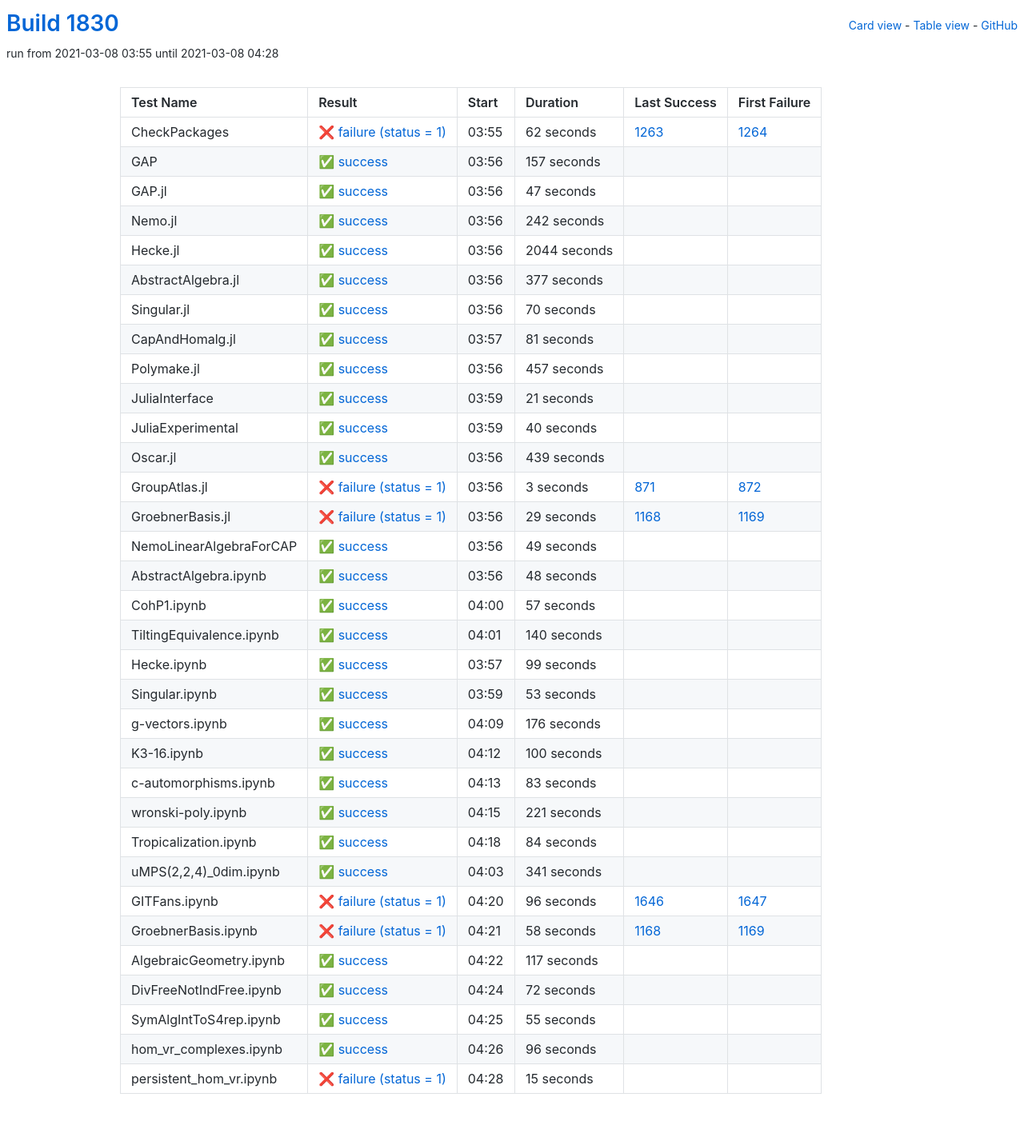
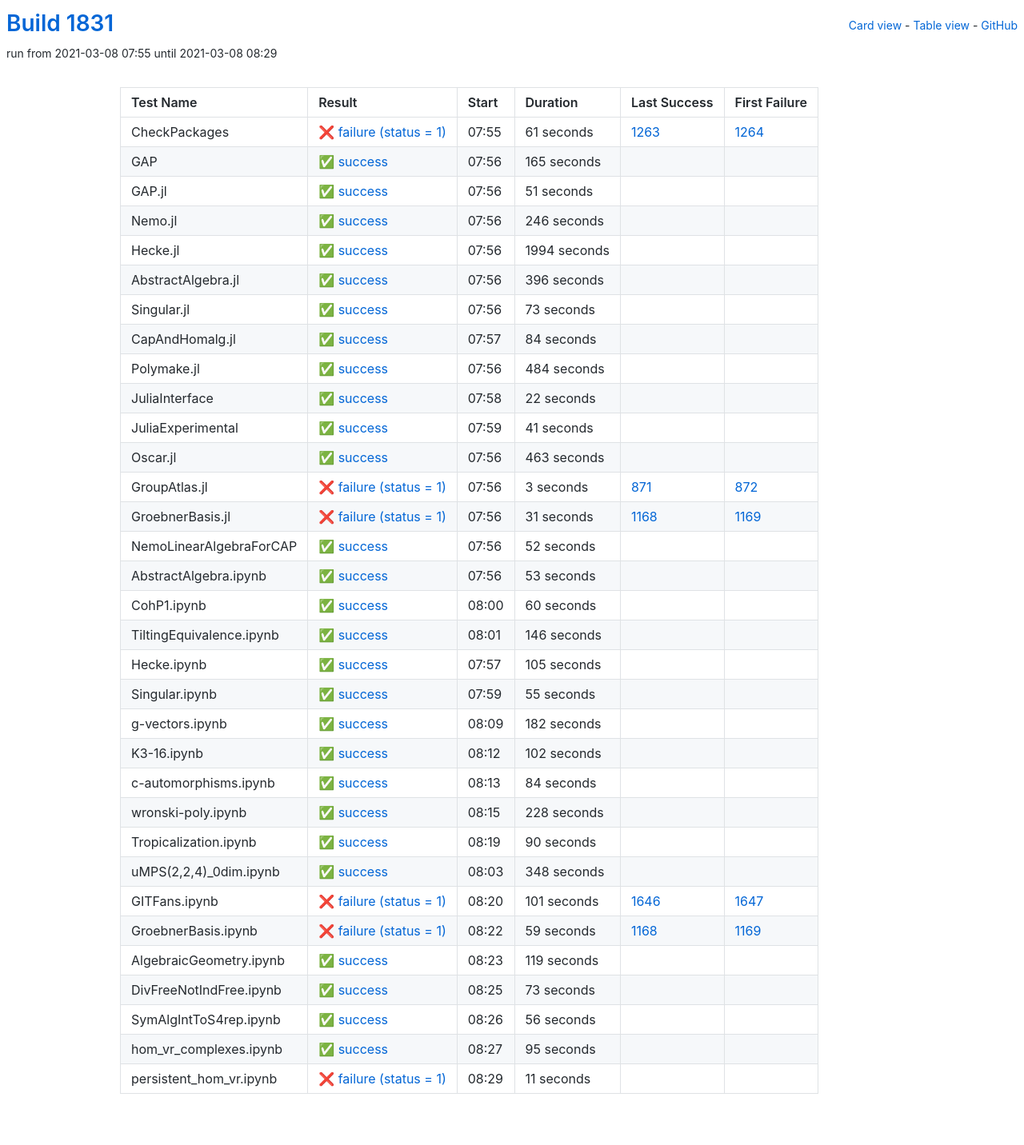
Before and after one commit to oscar-system/oscar-ci-status-stable, a Jekyll site: the page built from table.html, in a window 1280 px wide. Shown: the whole page at 80% size. Built offline with Jekyll 4.4.1, drawn with Linux system fonts in a browser that asks for light colours.

Commit message:
Build #1831

```diff
--- a/_data/ci.yml
+++ b/_data/ci.yml
@@ -1,6 +1,6 @@
 ---
-build: 1830
-build_url: https://oscarci.mathematik.uni-kl.de/job/oscar-stable/1830/
+build: 1831
+build_url: https://oscarci.mathematik.uni-kl.de/job/oscar-stable/1831/
 job: oscar-stable
 organization: oscar-system
 repo: oscar-ci-status-stable
@@ -8,152 +8,152 @@ repourl: https://github.com/oscar-system/oscar-ci-status-stable
 tests:
 - name: CheckPackages
   id: checkpackages
-  log: https://oscarci.mathematik.uni-kl.de/job/oscar-stable/1830/artifact/logs/build-1830/CheckPackages.log
-  start: 2021-03-08 03:55
+  log: https://oscarci.mathematik.uni-kl.de/job/oscar-stable/1831/artifact/logs/build-1831/CheckPackages.log
+  start: 2021-03-08 07:55
   success: false
   exitcode: 1
   status: failure
-  duration: 62
+  duration: 61
   last_success: 1263
   last_success_url: https://oscarci.mathematik.uni-kl.de/job/oscar-stable/1263/
   first_failure: 1264
   first_failure_url: https://oscarci.mathematik.uni-kl.de/job/oscar-stable/1264/
 - name: GAP
   id: gap
-  log: https://oscarci.mathematik.uni-kl.de/job/oscar-stable/1830/artifact/logs/build-1830/GAP.log
-  start: 2021-03-08 03:56
+  log: https://oscarci.mathematik.uni-kl.de/job/oscar-stable/1831/artifact/logs/build-1831/GAP.log
+  start: 2021-03-08 07:56
   success: true
   exitcode: 0
   status: success
-  duration: 157
+  duration: 165
   last_success: false
   last_success_url:
   first_failure: false
   first_failure_url:
 - name: GAP.jl
   id: gap-jl
-  log: https://oscarci.mathematik.uni-kl.de/job/oscar-stable/1830/artifact/logs/build-1830/GAP.jl.log
-  start: 2021-03-08 03:56
+  log: https://oscarci.mathematik.uni-kl.de/job/oscar-stable/1831/artifact/logs/build-1831/GAP.jl.log
+  start: 2021-03-08 07:56
   success: true
   exitcode: 0
   status: success
-  duration: 47
+  duration: 51
   last_success: false
   last_success_url:
   first_failure: false
   first_failure_url:
 - name: Nemo.jl
   id: nemo-jl
-  log: https://oscarci.mathematik.uni-kl.de/job/oscar-stable/1830/artifact/logs/build-1830/Nemo.jl.log
-  start: 2021-03-08 03:56
+  log: https://oscarci.mathematik.uni-kl.de/job/oscar-stable/1831/artifact/logs/build-1831/Nemo.jl.log
+  start: 2021-03-08 07:56
   success: true
   exitcode: 0
   status: success
-  duration: 242
+  duration: 246
   last_success: false
   last_success_url:
   first_failure: false
   first_failure_url:
 - name: Hecke.jl
   id: hecke-jl
-  log: https://oscarci.mathematik.uni-kl.de/job/oscar-stable/1830/artifact/logs/build-1830/Hecke.jl.log
-  start: 2021-03-08 03:56
+  log: https://oscarci.mathematik.uni-kl.de/job/oscar-stable/1831/artifact/logs/build-1831/Hecke.jl.log
+  start: 2021-03-08 07:56
   success: true
   exitcode: 0
   status: success
-  duration: 2044
+  duration: 1994
   last_success: false
   last_success_url:
   first_failure: false
   first_failure_url:
 - name: AbstractAlgebra.jl
   id: abstractalgebra-jl
-  log: https://oscarci.mathematik.uni-kl.de/job/oscar-stable/1830/artifact/logs/build-1830/AbstractAlgebra.jl.log
-  start: 2021-03-08 03:56
+  log: https://oscarci.mathematik.uni-kl.de/job/oscar-stable/1831/artifact/logs/build-1831/AbstractAlgebra.jl.log
+  start: 2021-03-08 07:56
   success: true
   exitcode: 0
   status: success
-  duration: 377
+  duration: 396
   last_success: false
   last_success_url:
   first_failure: false
   first_failure_url:
 - name: Singular.jl
   id: singular-jl
-  log: https://oscarci.mathematik.uni-kl.de/job/oscar-stable/1830/artifact/logs/build-1830/Singular.jl.log
-  start: 2021-03-08 03:56
+  log: https://oscarci.mathematik.uni-kl.de/job/oscar-stable/1831/artifact/logs/build-1831/Singular.jl.log
+  start: 2021-03-08 07:56
   success: true
   exitcode: 0
   status: success
-  duration: 70
+  duration: 73
   last_success: false
   last_success_url:
   first_failure: false
   first_failure_url:
 - name: CapAndHomalg.jl
   id: capandhomalg-jl
-  log: https://oscarci.mathematik.uni-kl.de/job/oscar-stable/1830/artifact/logs/build-1830/CapAndHomalg.jl.log
-  start: 2021-03-08 03:57
+  log: https://oscarci.mathematik.uni-kl.de/job/oscar-stable/1831/artifact/logs/build-1831/CapAndHomalg.jl.log
+  start: 2021-03-08 07:57
   success: true
   exitcode: 0
   status: success
-  duration: 81
+  duration: 84
   last_success: false
   last_success_url:
   first_failure: false
   first_failure_url:
 - name: Polymake.jl
   id: polymake-jl
-  log: https://oscarci.mathematik.uni-kl.de/job/oscar-stable/1830/artifact/logs/build-1830/Polymake.jl.log
-  start: 2021-03-08 03:56
+  log: https://oscarci.mathematik.uni-kl.de/job/oscar-stable/1831/artifact/logs/build-1831/Polymake.jl.log
+  start: 2021-03-08 07:56
   success: true
   exitcode: 0
   status: success
-  duration: 457
+  duration: 484
   last_success: false
   last_success_url:
   first_failure: false
   first_failure_url:
 - name: JuliaInterface
   id: juliainterface
-  log: https://oscarci.mathematik.uni-kl.de/job/oscar-stable/1830/artifact/logs/build-1830/JuliaInterface.log
-  start: 2021-03-08 03:59
+  log: https://oscarci.mathematik.uni-kl.de/job/oscar-stable/1831/artifact/logs/build-1831/JuliaInterface.log
+  start: 2021-03-08 07:58
   success: true
   exitcode: 0
   status: success
-  duration: 21
+  duration: 22
   last_success: false
   last_success_url:
   first_failure: false
   first_failure_url:
 - name: JuliaExperimental
   id: juliaexperimental
-  log: https://oscarci.mathematik.uni-kl.de/job/oscar-stable/1830/artifact/logs/build-1830/JuliaExperimental.log
-  start: 2021-03-08 03:59
+  log: https://oscarci.mathematik.uni-kl.de/job/oscar-stable/1831/artifact/logs/build-1831/JuliaExperimental.log
+  start: 2021-03-08 07:59
   success: true
   exitcode: 0
   status: success
-  duration: 40
+  duration: 41
   last_success: false
   last_success_url:
   first_failure: false
   first_failure_url:
 - name: Oscar.jl
   id: oscar-jl
-  log: https://oscarci.mathematik.uni-kl.de/job/oscar-stable/1830/artifact/logs/build-1830/Oscar.jl.log
-  start: 2021-03-08 03:56
+  log: https://oscarci.mathematik.uni-kl.de/job/oscar-stable/1831/artifact/logs/build-1831/Oscar.jl.log
+  start: 2021-03-08 07:56
   success: true
   exitcode: 0
   status: success
-  duration: 439
+  duration: 463
   last_success: false
   last_success_url:
   first_failure: false
   first_failure_url:
 - name: GroupAtlas.jl
   id: groupatlas-jl
-  log: https://oscarci.mathematik.uni-kl.de/job/oscar-stable/1830/artifact/logs/build-1830/GroupAtlas.jl.log
-  start: 2021-03-08 03:56
+  log: https://oscarci.mathematik.uni-kl.de/job/oscar-stable/1831/artifact/logs/build-1831/GroupAtlas.jl.log
+  start: 2021-03-08 07:56
   success: false
   exitcode: 1
   status: failure
@@ -164,80 +164,32 @@ tests:
   first_failure_url: https://oscarci.mathematik.uni-kl.de/job/oscar-stable/872/
 - name: GroebnerBasis.jl
   id: groebnerbasis-jl
-  log: https://oscarci.mathematik.uni-kl.de/job/oscar-stable/1830/artifact/logs/build-1830/GroebnerBasis.jl.log
-  start: 2021-03-08 03:56
+  log: https://oscarci.mathematik.uni-kl.de/job/oscar-stable/1831/artifact/logs/build-1831/GroebnerBasis.jl.log
+  start: 2021-03-08 07:56
   success: false
   exitcode: 1
   status: failure
-  duration: 29
+  duration: 31
   last_success: 1168
   last_success_url: https://oscarci.mathematik.uni-kl.de/job/oscar-stable/1168/
   first_failure: 1169
   first_failure_url: https://oscarci.mathematik.uni-kl.de/job/oscar-stable/1169/
 - name: NemoLinearAlgebraForCAP
   id: nemolinearalgebraforcap
-  log: https://oscarci.mathematik.uni-kl.de/job/oscar-stable/1830/artifact/logs/build-1830/NemoLinearAlgebraForCAP.log
-  start: 2021-03-08 03:56
+  log: https://oscarci.mathematik.uni-kl.de/job/oscar-stable/1831/artifact/logs/build-1831/NemoLinearAlgebraForCAP.log
+  start: 2021-03-08 07:56
   success: true
   exitcode: 0
   status: success
-  duration: 49
+  duration: 52
   last_success: false
   last_success_url:
   first_failure: false
   first_failure_url:
 - name: AbstractAlgebra.ipynb
   id: abstractalgebra-ipynb
-  log: https://oscarci.mathematik.uni-kl.de/job/oscar-stable/1830/artifact/logs/build-1830/AbstractAlgebra.ipynb.log
-  start: 2021-03-08 03:56
-  success: true
-  exitcode: 0
-  status: success
-  duration: 48
-  last_success: false
-  last_success_url:
-  first_failure: false
-  first_failure_url:
-- name: CohP1.ipynb
-  id: cohp1-ipynb
-  log: https://oscarci.mathematik.uni-kl.de/job/oscar-stable/1830/artifact/logs/build-1830/CohP1.ipynb.log
-  start: 2021-03-08 04:00
-  success: true
-  exitcode: 0
-  status: success
-  duration: 57
-  last_success: false
-  last_success_url:
-  first_failure: false
-  first_failure_url:
-- name: TiltingEquivalence.ipynb
-  id: tiltingequivalence-ipynb
-  log: https://oscarci.mathematik.uni-kl.de/job/oscar-stable/1830/artifact/logs/build-1830/TiltingEquivalence.ipynb.log
-  start: 2021-03-08 04:01
-  success: true
-  exitcode: 0
-  status: success
-  duration: 140
-  last_success: false
-  last_success_url:
-  first_failure: false
-  first_failure_url:
-- name: Hecke.ipynb
-  id: hecke-ipynb
-  log: https://oscarci.mathematik.uni-kl.de/job/oscar-stable/1830/artifact/logs/build-1830/Hecke.ipynb.log
-  start: 2021-03-08 03:57
-  success: true
-  exitcode: 0
-  status: success
-  duration: 99
-  last_success: false
-  last_success_url:
-  first_failure: false
-  first_failure_url:
-- name: Singular.ipynb
-  id: singular-ipynb
-  log: https://oscarci.mathematik.uni-kl.de/job/oscar-stable/1830/artifact/logs/build-1830/Singular.ipynb.log
-  start: 2021-03-08 03:59
+  log: https://oscarci.mathematik.uni-kl.de/job/oscar-stable/1831/artifact/logs/build-1831/AbstractAlgebra.ipynb.log
+  start: 2021-03-08 07:56
   success: true
   exitcode: 0
   status: success
@@ -246,58 +198,82 @@ tests:
   last_success_url:
   first_failure: false
   first_failure_url:
-- name: g-vectors.ipynb
-  id: g-vectors-ipynb
-  log: https://oscarci.mathematik.uni-kl.de/job/oscar-stable/1830/artifact/logs/build-1830/g-vectors.ipynb.log
-  start: 2021-03-08 04:09
+- name: CohP1.ipynb
+  id: cohp1-ipynb
+  log: https://oscarci.mathematik.uni-kl.de/job/oscar-stable/1831/artifact/logs/build-1831/CohP1.ipynb.log
+  start: 2021-03-08 08:00
   success: true
   exitcode: 0
   status: success
-  duration: 176
+  duration: 60
+  last_success: false
+  last_success_url:
+  first_failure: false
+  first_failure_url:
+- name: TiltingEquivalence.ipynb
+  id: tiltingequivalence-ipynb
+  log: https://oscarci.mathematik.uni-kl.de/job/oscar-stable/1831/artifact/logs/build-1831/TiltingEquivalence.ipynb.log
+  start: 2021-03-08 08:01
+  success: true
+  exitcode: 0
+  status: success
+  duration: 146
+  last_success: false
+  last_success_url:
+  first_failure: false
+  first_failure_url:
+- name: Hecke.ipynb
+  id: hecke-ipynb
+  log: https://oscarci.mathematik.uni-kl.de/job/oscar-stable/1831/artifact/logs/build-1831/Hecke.ipynb.log
+  start: 2021-03-08 07:57
+  success: true
+  exitcode: 0
+  status: success
+  duration: 105
+  last_success: false
+  last_success_url:
+  first_failure: false
+  first_failure_url:
+- name: Singular.ipynb
+  id: singular-ipynb
+  log: https://oscarci.mathematik.uni-kl.de/job/oscar-stable/1831/artifact/logs/build-1831/Singular.ipynb.log
+  start: 2021-03-08 07:59
+  success: true
+  exitcode: 0
+  status: success
+  duration: 55
+  last_success: false
+  last_success_url:
+  first_failure: false
+  first_failure_url:
+- name: g-vectors.ipynb
+  id: g-vectors-ipynb
+  log: https://oscarci.mathematik.uni-kl.de/job/oscar-stable/1831/artifact/logs/build-1831/g-vectors.ipynb.log
+  start: 2021-03-08 08:09
+  success: true
+  exitcode: 0
+  status: success
+  duration: 182
   last_success: false
   last_success_url:
   first_failure: false
   first_failure_url:
 - name: K3-16.ipynb
   id: k3-16-ipynb
-  log: https://oscarci.mathematik.uni-kl.de/job/oscar-stable/1830/artifact/logs/build-1830/K3-16.ipynb.log
-  start: 2021-03-08 04:12
+  log: https://oscarci.mathematik.uni-kl.de/job/oscar-stable/1831/artifact/logs/build-1831/K3-16.ipynb.log
+  start: 2021-03-08 08:12
   success: true
   exitcode: 0
   status: success
-  duration: 100
+  duration: 102
   last_success: false
   last_success_url:
   first_failure: false
   first_failure_url:
 - name: c-automorphisms.ipynb
   id: c-automorphisms-ipynb
-  log: https://oscarci.mathematik.uni-kl.de/job/oscar-stable/1830/artifact/logs/build-1830/c-automorphisms.ipynb.log
-  start: 2021-03-08 04:13
-  success: true
-  exitcode: 0
-  status: success
-  duration: 83
-  last_success: false
-  last_success_url:
-  first_failure: false
-  first_failure_url:
-- name: wronski-poly.ipynb
-  id: wronski-poly-ipynb
-  log: https://oscarci.mathematik.uni-kl.de/job/oscar-stable/1830/artifact/logs/build-1830/wronski-poly.ipynb.log
-  start: 2021-03-08 04:15
-  success: true
-  exitcode: 0
-  status: success
-  duration: 221
-  last_success: false
-  last_success_url:
-  first_failure: false
-  first_failure_url:
-- name: Tropicalization.ipynb
-  id: tropicalization-ipynb
-  log: https://oscarci.mathematik.uni-kl.de/job/oscar-stable/1830/artifact/logs/build-1830/Tropicalization.ipynb.log
-  start: 2021-03-08 04:18
+  log: https://oscarci.mathematik.uni-kl.de/job/oscar-stable/1831/artifact/logs/build-1831/c-automorphisms.ipynb.log
+  start: 2021-03-08 08:13
   success: true
   exitcode: 0
   status: success
@@ -306,98 +282,122 @@ tests:
   last_success_url:
   first_failure: false
   first_failure_url:
-- name: uMPS(2,2,4)_0dim.ipynb
-  id: umps-2-2-4-0dim-ipynb
-  log: https://oscarci.mathematik.uni-kl.de/job/oscar-stable/1830/artifact/logs/build-1830/uMPS-2-2-4-_0dim.ipynb.log
-  start: 2021-03-08 04:03
+- name: wronski-poly.ipynb
+  id: wronski-poly-ipynb
+  log: https://oscarci.mathematik.uni-kl.de/job/oscar-stable/1831/artifact/logs/build-1831/wronski-poly.ipynb.log
+  start: 2021-03-08 08:15
   success: true
   exitcode: 0
   status: success
-  duration: 341
+  duration: 228
+  last_success: false
+  last_success_url:
+  first_failure: false
+  first_failure_url:
+- name: Tropicalization.ipynb
+  id: tropicalization-ipynb
+  log: https://oscarci.mathematik.uni-kl.de/job/oscar-stable/1831/artifact/logs/build-1831/Tropicalization.ipynb.log
+  start: 2021-03-08 08:19
+  success: true
+  exitcode: 0
+  status: success
+  duration: 90
+  last_success: false
+  last_success_url:
+  first_failure: false
+  first_failure_url:
+- name: uMPS(2,2,4)_0dim.ipynb
+  id: umps-2-2-4-0dim-ipynb
+  log: https://oscarci.mathematik.uni-kl.de/job/oscar-stable/1831/artifact/logs/build-1831/uMPS-2-2-4-_0dim.ipynb.log
+  start: 2021-03-08 08:03
+  success: true
+  exitcode: 0
+  status: success
+  duration: 348
   last_success: false
   last_success_url:
   first_failure: false
   first_failure_url:
 - name: GITFans.ipynb
   id: gitfans-ipynb
-  log: https://oscarci.mathematik.uni-kl.de/job/oscar-stable/1830/artifact/logs/build-1830/GITFans.ipynb.log
-  start: 2021-03-08 04:20
+  log: https://oscarci.mathematik.uni-kl.de/job/oscar-stable/1831/artifact/logs/build-1831/GITFans.ipynb.log
+  start: 2021-03-08 08:20
   success: false
   exitcode: 1
   status: failure
-  duration: 96
+  duration: 101
   last_success: 1646
   last_success_url: https://oscarci.mathematik.uni-kl.de/job/oscar-stable/1646/
   first_failure: 1647
   first_failure_url: https://oscarci.mathematik.uni-kl.de/job/oscar-stable/1647/
 - name: GroebnerBasis.ipynb
   id: groebnerbasis-ipynb
-  log: https://oscarci.mathematik.uni-kl.de/job/oscar-stable/1830/artifact/logs/build-1830/GroebnerBasis.ipynb.log
-  start: 2021-03-08 04:21
+  log: https://oscarci.mathematik.uni-kl.de/job/oscar-stable/1831/artifact/logs/build-1831/GroebnerBasis.ipynb.log
+  start: 2021-03-08 08:22
   success: false
   exitcode: 1
   status: failure
-  duration: 58
+  duration: 59
   last_success: 1168
   last_success_url: https://oscarci.mathematik.uni-kl.de/job/oscar-stable/1168/
   first_failure: 1169
   first_failure_url: https://oscarci.mathematik.uni-kl.de/job/oscar-stable/1169/
 - name: AlgebraicGeometry.ipynb
   id: algebraicgeometry-ipynb
-  log: https://oscarci.mathematik.uni-kl.de/job/oscar-stable/1830/artifact/logs/build-1830/AlgebraicGeometry.ipynb.log
-  start: 2021-03-08 04:22
+  log: https://oscarci.mathematik.uni-kl.de/job/oscar-stable/1831/artifact/logs/build-1831/AlgebraicGeometry.ipynb.log
+  start: 2021-03-08 08:23
   success: true
   exitcode: 0
   status: success
-  duration: 117
+  duration: 119
   last_success: false
   last_success_url:
   first_failure: false
   first_failure_url:
 - name: DivFreeNotIndFree.ipynb
   id: divfreenotindfree-ipynb
-  log: https://oscarci.mathematik.uni-kl.de/job/oscar-stable/1830/artifact/logs/build-1830/DivFreeNotIndFree.ipynb.log
-  start: 2021-03-08 04:24
+  log: https://oscarci.mathematik.uni-kl.de/job/oscar-stable/1831/artifact/logs/build-1831/DivFreeNotIndFree.ipynb.log
+  start: 2021-03-08 08:25
   success: true
   exitcode: 0
   status: success
-  duration: 72
+  duration: 73
   last_success: false
   last_success_url:
   first_failure: false
   first_failure_url:
 - name: SymAlgIntToS4rep.ipynb
   id: symalginttos4rep-ipynb
-  log: https://oscarci.mathematik.uni-kl.de/job/oscar-stable/1830/artifact/logs/build-1830/SymAlgIntToS4rep.ipynb.log
-  start: 2021-03-08 04:25
+  log: https://oscarci.mathematik.uni-kl.de/job/oscar-stable/1831/artifact/logs/build-1831/SymAlgIntToS4rep.ipynb.log
+  start: 2021-03-08 08:26
   success: true
   exitcode: 0
   status: success
-  duration: 55
+  duration: 56
   last_success: false
   last_success_url:
   first_failure: false
   first_failure_url:
 - name: hom_vr_complexes.ipynb
   id: hom-vr-complexes-ipynb
-  log: https://oscarci.mathematik.uni-kl.de/job/oscar-stable/1830/artifact/logs/build-1830/hom_vr_complexes.ipynb.log
-  start: 2021-03-08 04:26
+  log: https://oscarci.mathematik.uni-kl.de/job/oscar-stable/1831/artifact/logs/build-1831/hom_vr_complexes.ipynb.log
+  start: 2021-03-08 08:27
   success: true
   exitcode: 0
   status: success
-  duration: 96
+  duration: 95
   last_success: false
   last_success_url:
   first_failure: false
   first_failure_url:
 - name: persistent_hom_vr.ipynb
   id: persistent-hom-vr-ipynb
-  log: https://oscarci.mathematik.uni-kl.de/job/oscar-stable/1830/artifact/logs/build-1830/persistent_hom_vr.ipynb.log
-  start: 2021-03-08 04:28
+  log: https://oscarci.mathematik.uni-kl.de/job/oscar-stable/1831/artifact/logs/build-1831/persistent_hom_vr.ipynb.log
+  start: 2021-03-08 08:29
   success: false
   exitcode: 1
   status: failure
-  duration: 15
+  duration: 11
   last_success: false
   last_success_url:
   first_failure: false
```
Also changed, not shown: README.md.
